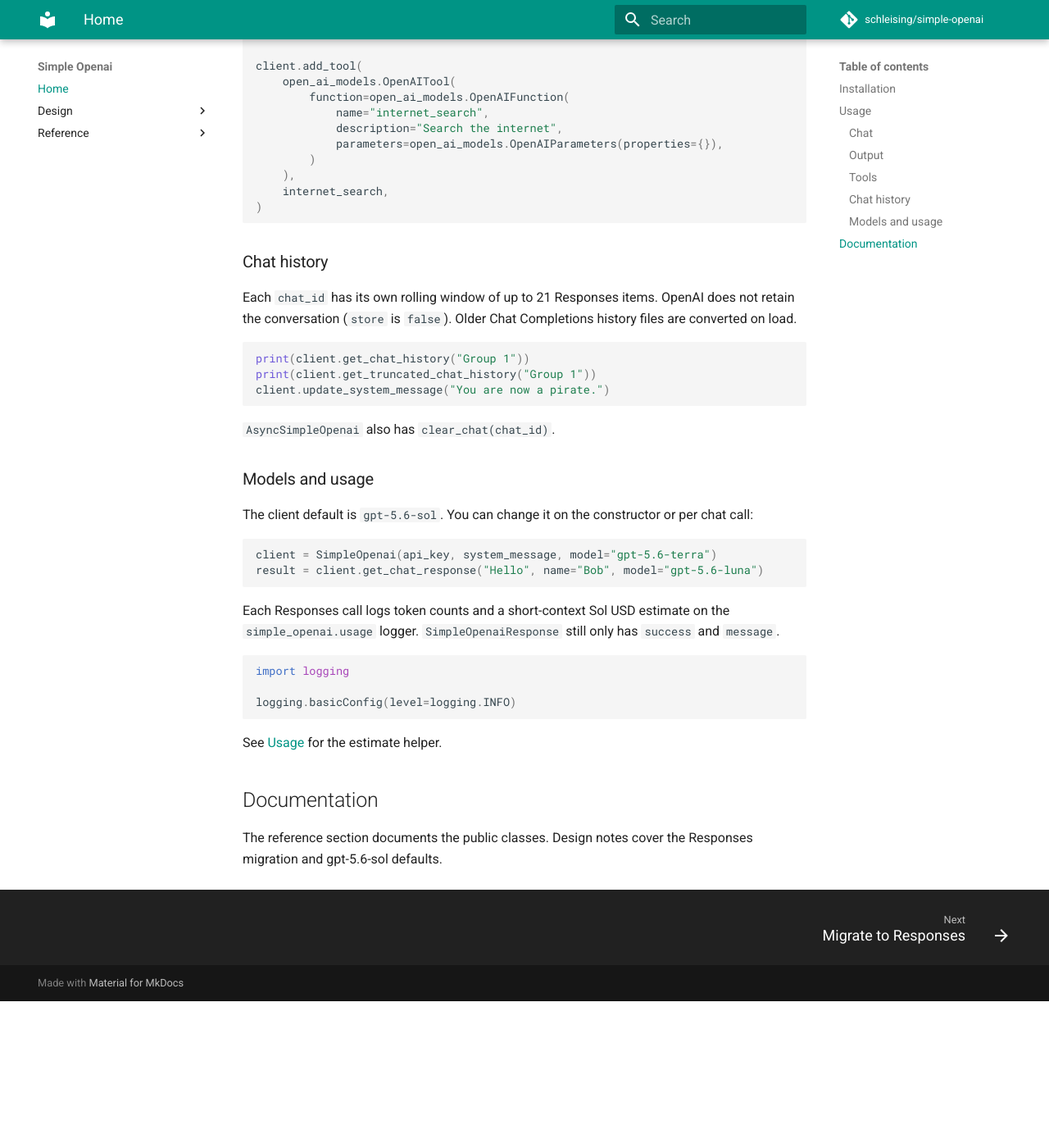
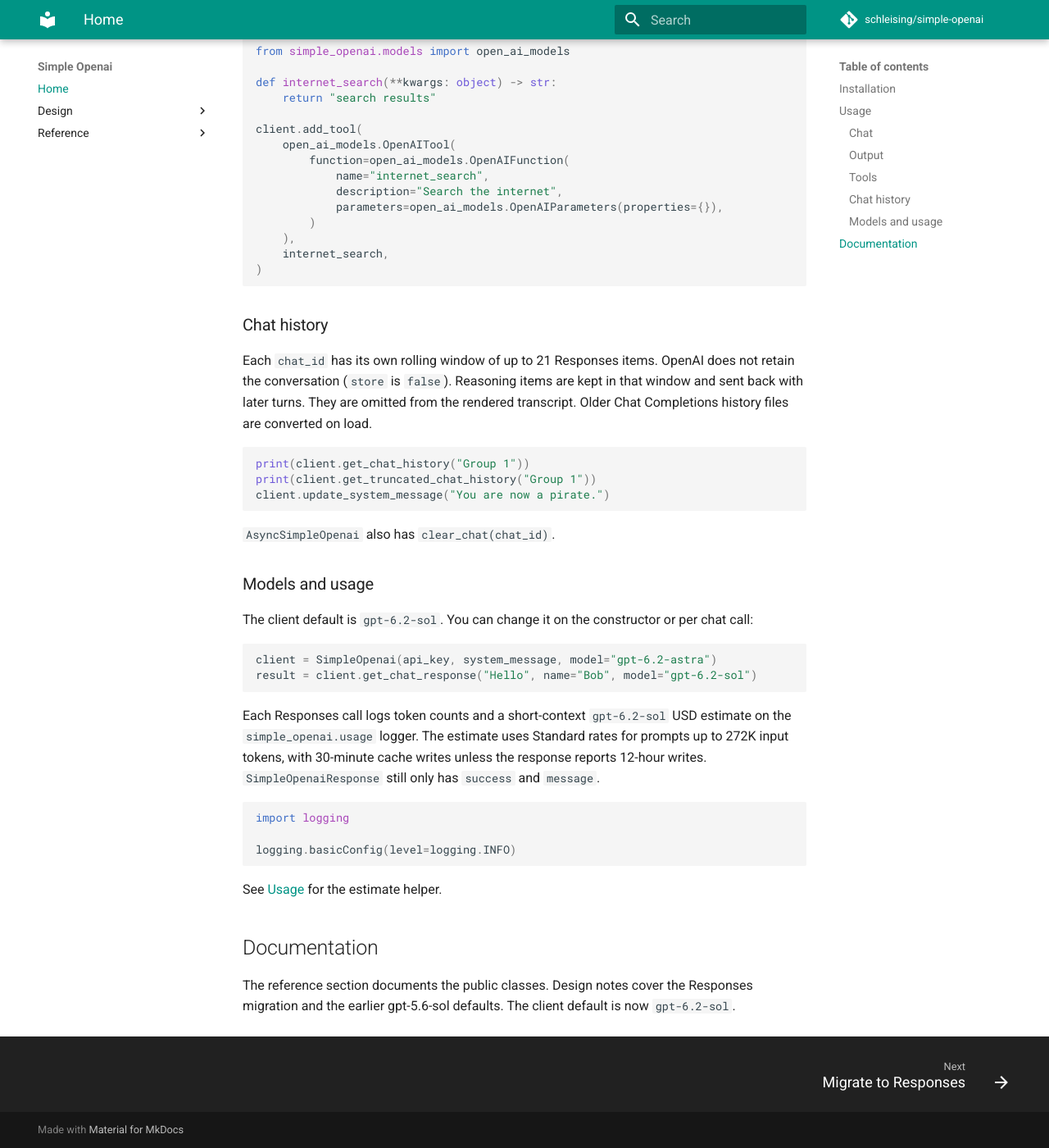
Before and after one commit to schleising/simple-openai, an MkDocs documentation site: the page built from docs/index.md, in a window 1280 px wide and 1400 px high, scrolled down 2757 px. Shown: the whole window at 82% size. Built offline with MkDocs 1.6.1 and Material for MkDocs 9.7.7, drawn with Linux system fonts in a browser that asks for light colours; comment, search, counter and statistics services are not loaded; before the commit the page ends 3978 px from its top, so only the background shows below that; some of the changed text lies outside the part shown.

Commit message:
Update default model to gpt-6.2-sol across documentation and codebase. Enhance chat history management to retain reasoning items for reuse in subsequent turns. Modify usage estimation to reflect new caching rates and introduce support for 12-hour cache write rates. Update tests to validate changes in model defaults and reasoning behavior.

````diff
--- a/docs/index.md
+++ b/docs/index.md
@@ -7,7 +7,7 @@ Images still use [`POST /v1/images/generations`](https://platform.openai.com/doc
 
 It provides both [synchronous](simple_openai/simple_openai.md) and
 [asynchronous](simple_openai/async_simple_openai.md) clients. The default
-chat model is `gpt-5.6-sol`.
+chat model is `gpt-6.2-sol`.
 
 ## Installation
 
@@ -21,9 +21,12 @@ pip install git+https://github.com/schleising/simple-openai.git
 
 ### Chat
 
-Pass an API key and a system message. The system message is sent as Responses
-`instructions` on every turn. If you pass a `storage_path`, chat history is
-written to `chat_history.json` in that directory.
+Pass an API key and a system message. The system message is sent as the first
+developer message in `input`, with an explicit prompt-cache breakpoint.
+GPT-6.2 appends top-level `instructions` after the conversation and bills
+them as uncached input, so the library does not use that field. If you pass
+a `storage_path`, chat history is written to `chat_history.json` in that
+directory.
 
 !!! Example "Synchronous Version"
     ```python
@@ -113,8 +116,10 @@ written to `chat_history.json` in that directory.
 `"default"`). Optional arguments:
 
 - `max_tool_calls` — how many tool rounds to allow for this turn (default `1`)
-- `add_date_time` — prefix the current date and time onto the latest user
-  message, not onto `instructions`, so the system prompt can stay cached
+- `add_date_time` — prefix the date and time onto the latest user message,
+  not onto `instructions`. The line is stored once and replayed unchanged,
+  so a later request does not edit the prefix. It is not shown in the local
+  transcript.
 - `model` — override the client default for this call
 
 The speaker `name` is stored locally and sent to the model as
@@ -162,8 +167,10 @@ client.add_tool(
 ### Chat history
 
 Each `chat_id` has its own rolling window of up to 21 Responses items. OpenAI
-does not retain the conversation (`store` is `false`). Older Chat Completions
-history files are converted on load.
+does not retain the conversation (`store` is `false`). Reasoning items are
+kept in that window and sent back with later turns. They are omitted from
+the rendered transcript. Older Chat Completions history files are converted
+on load.
 
 ```python
 print(client.get_chat_history("Group 1"))
@@ -175,16 +182,18 @@ client.update_system_message("You are now a pirate.")
 
 ### Models and usage
 
-The client default is `gpt-5.6-sol`. You can change it on the constructor or
+The client default is `gpt-6.2-sol`. You can change it on the constructor or
 per chat call:
 
 ```python
-client = SimpleOpenai(api_key, system_message, model="gpt-5.6-terra")
-result = client.get_chat_response("Hello", name="Bob", model="gpt-5.6-luna")
+client = SimpleOpenai(api_key, system_message, model="gpt-6.2-astra")
+result = client.get_chat_response("Hello", name="Bob", model="gpt-6.2-sol")
 ```
 
-Each Responses call logs token counts and a short-context Sol USD estimate on
-the `simple_openai.usage` logger. `SimpleOpenaiResponse` still only has
+Each Responses call logs token counts and a short-context `gpt-6.2-sol` USD
+estimate on the `simple_openai.usage` logger. The estimate uses Standard
+rates for prompts up to 272K input tokens, with 30-minute cache writes unless
+the response reports 12-hour writes. `SimpleOpenaiResponse` still only has
 `success` and `message`.
 
 ```python
@@ -198,4 +207,5 @@ See [Usage](simple_openai/usage.md) for the estimate helper.
 ## Documentation
 
 The reference section documents the public classes. Design notes cover the
-Responses migration and gpt-5.6-sol defaults.
+Responses migration and the earlier gpt-5.6-sol defaults. The client default
+is now `gpt-6.2-sol`.
````
Also changed, not shown: README.md (+22 -13 lines), 9 other files.
